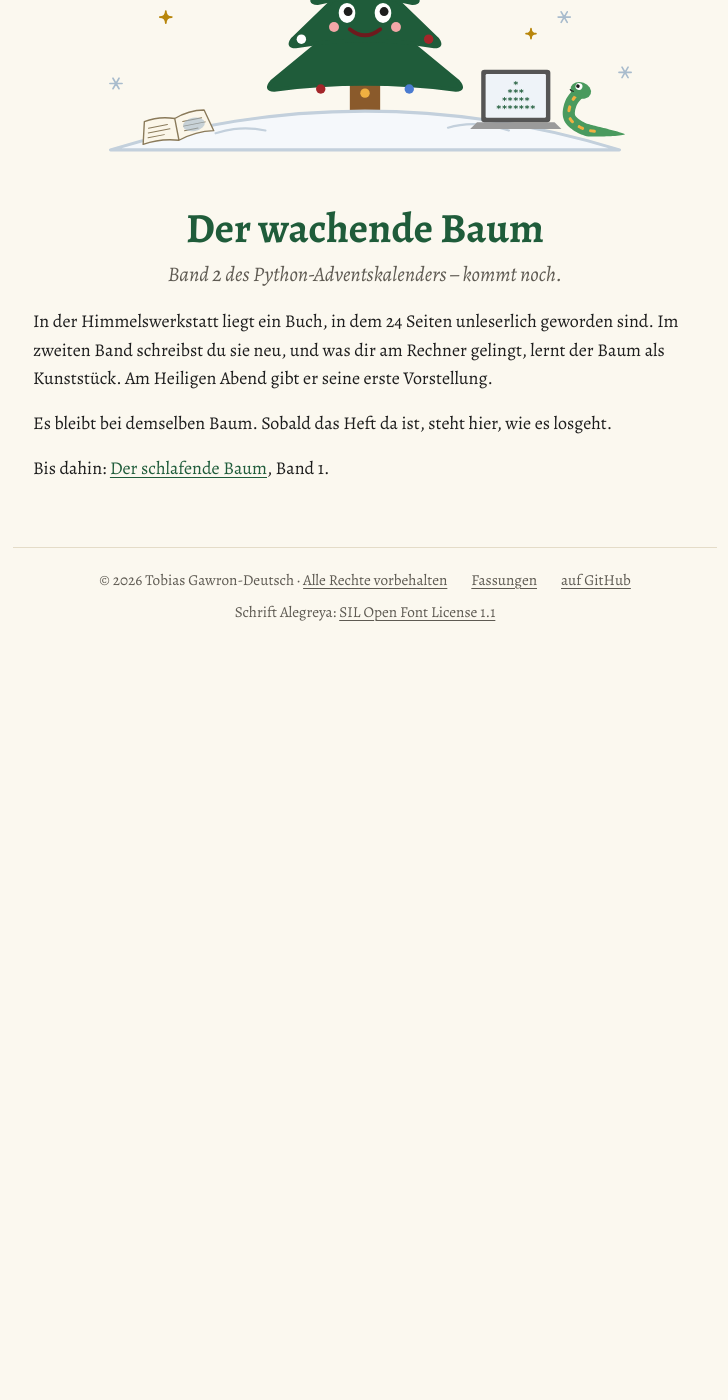
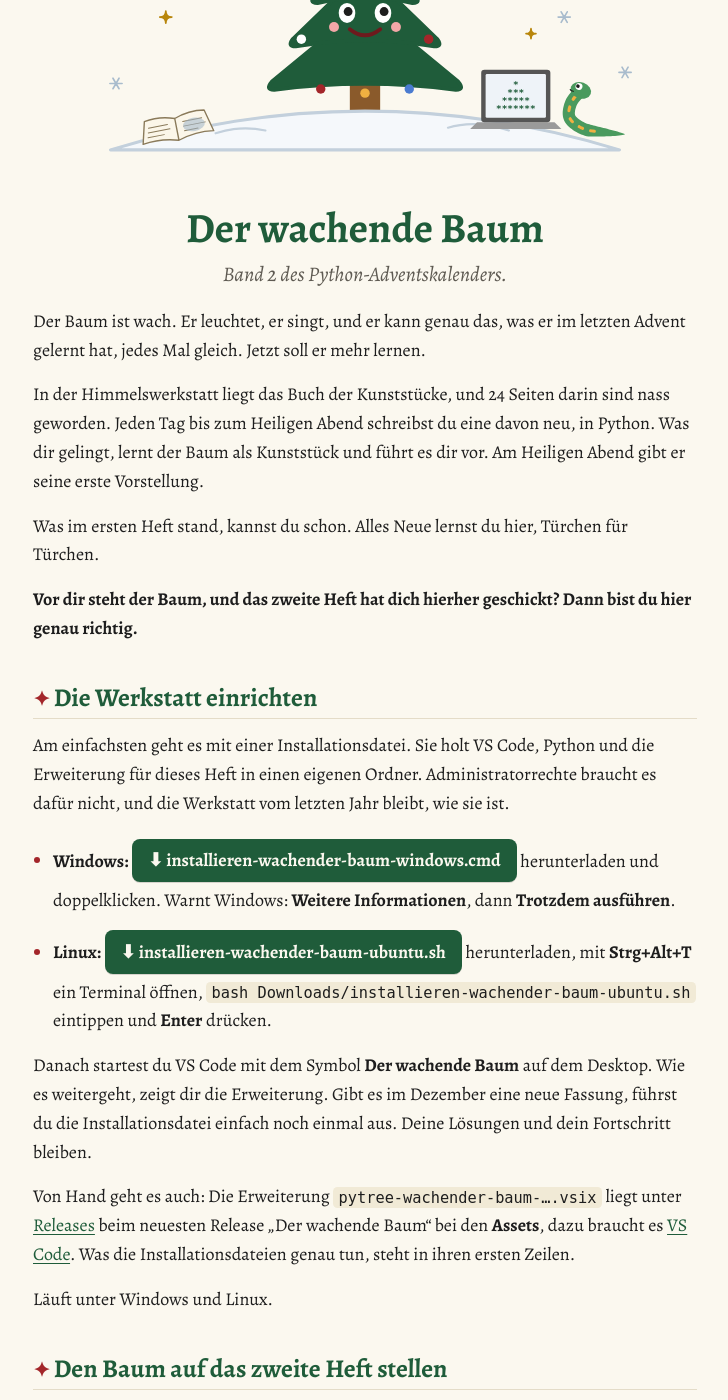
Before and after one commit to tgd1975/pytree-adventskalender, a Jekyll site: the page built from wachender-baum/index.md, in a window 1280 px wide and 1400 px high, scrolled down 247 px. Shown: the whole window, without its empty margins (275-1003 px from the left). Built offline with Jekyll 4.4.1, drawn with Linux system fonts in a browser that asks for light colours; our own code applies the rules of GitHub Pages for plain Markdown files; before the commit the page ends 903 px from its top, so only the background shows below that; some of the changed text lies outside the part shown.

Commit message:
Pages: the waking tree – blurb, installers from release wachender-baum-v0.1.0, switching the tree to booklet 2
Co-Authored-By: Claude Opus 5.5 <noreply@anthropic.com>

```diff
--- a/wachender-baum/index.md
+++ b/wachender-baum/index.md
@@ -2,14 +2,52 @@
 kopfbild: /assets/titel/wachender-baum.svg
 kopfbild_text: Der Baum ist wach, vor ihm liegt ein aufgeschlagenes Buch im Schnee, daneben die kleine Schlange.
 ---
+<!-- ERZEUGT von aufgaben/2_wachend/werkzeug/baue_seite.py im Repo pytree – nicht von Hand ändern, dort ändern und neu bauen. -->
 # Der wachende Baum
 
-*Band 2 des Python-Adventskalenders – kommt noch.*
+*Band 2 des Python-Adventskalenders.*
 
-In der Himmelswerkstatt liegt ein Buch, in dem 24 Seiten unleserlich geworden sind. Im zweiten Band schreibst du sie
-neu, und was dir am Rechner gelingt, lernt der Baum als Kunststück. Am Heiligen Abend gibt er seine erste
-Vorstellung.
+Der Baum ist wach. Er leuchtet, er singt, und er kann genau das, was er im letzten Advent gelernt hat, jedes Mal gleich. Jetzt soll er mehr lernen.
 
-Es bleibt bei demselben Baum. Sobald das Heft da ist, steht hier, wie es losgeht.
+In der Himmelswerkstatt liegt das Buch der Kunststücke, und 24 Seiten darin sind nass geworden. Jeden Tag bis zum Heiligen Abend schreibst du eine davon neu, in Python. Was dir gelingt, lernt der Baum als Kunststück und führt es dir vor. Am Heiligen Abend gibt er seine erste Vorstellung.
 
-Bis dahin: [Der schlafende Baum](../schlafender-baum/), Band 1.
+Was im ersten Heft stand, kannst du schon. Alles Neue lernst du hier, Türchen für Türchen.
+
+**Vor dir steht der Baum, und das zweite Heft hat dich hierher geschickt? Dann bist du hier genau richtig.**
+
+## Die Werkstatt einrichten
+
+Am einfachsten geht es mit einer Installationsdatei. Sie holt VS Code, Python und die Erweiterung für dieses Heft in
+einen eigenen Ordner. Administratorrechte braucht es dafür nicht, und die Werkstatt vom letzten Jahr bleibt, wie sie
+ist.
+
+- **Windows:**
+  [installieren-wachender-baum-windows.cmd](https://github.com/tgd1975/pytree-adventskalender/releases/latest/download/installieren-wachender-baum-windows.cmd)
+  herunterladen und doppelklicken. Warnt Windows: **Weitere Informationen**, dann **Trotzdem ausführen**.
+- **Linux:**
+  [installieren-wachender-baum-ubuntu.sh](https://github.com/tgd1975/pytree-adventskalender/releases/latest/download/installieren-wachender-baum-ubuntu.sh)
+  herunterladen, mit **Strg+Alt+T** ein Terminal öffnen, `bash Downloads/installieren-wachender-baum-ubuntu.sh` eintippen und
+  **Enter** drücken.
+
+Danach startest du VS Code mit dem Symbol **Der wachende Baum** auf dem Desktop. Wie es weitergeht, zeigt dir die
+Erweiterung. Gibt es im Dezember eine neue Fassung, führst du die Installationsdatei einfach noch einmal aus. Deine
+Lösungen und dein Fortschritt bleiben.
+
+Von Hand geht es auch: Die Erweiterung `pytree-wachender-baum-….vsix` liegt unter
+[Releases](https://github.com/tgd1975/pytree-adventskalender/releases) beim neuesten Release „Der wachende Baum“ bei den **Assets**, dazu braucht
+es [VS Code](https://code.visualstudio.com/). Was die Installationsdateien genau tun, steht in ihren ersten Zeilen.
+
+Läuft unter Windows und Linux.
+
+## Den Baum auf das zweite Heft stellen
+
+Noch steht der Baum auf dem ersten Heft. Bevor du den ersten Code eingibst: Stecker ziehen, beide Knöpfe halten und
+wieder einstecken, bis die Lichterketten abwechselnd blinken. Schalter auf `01000000`, **Bestätigen**. Jedes Heft
+behält dabei seinen eigenen Stand. So sieht der Baum aus, wenn er auf dem zweiten Heft steht:
+
+<img src="../assets/startbild/wachender-baum.svg" alt="Startbild: beide Lichterketten, dazu ein grünes Licht rechts in der zweiten Etage, ein grünes links in der dritten und ein rotes links in der vierten." width="264" height="358">
+
+## Wenn etwas klemmt
+
+Klemmt etwas, ist etwas unklar oder hast du eine Idee, schreib auf GitHub ein
+[Issue](https://github.com/tgd1975/pytree-adventskalender/issues/new/choose), so heißen dort die Meldungen.
```
